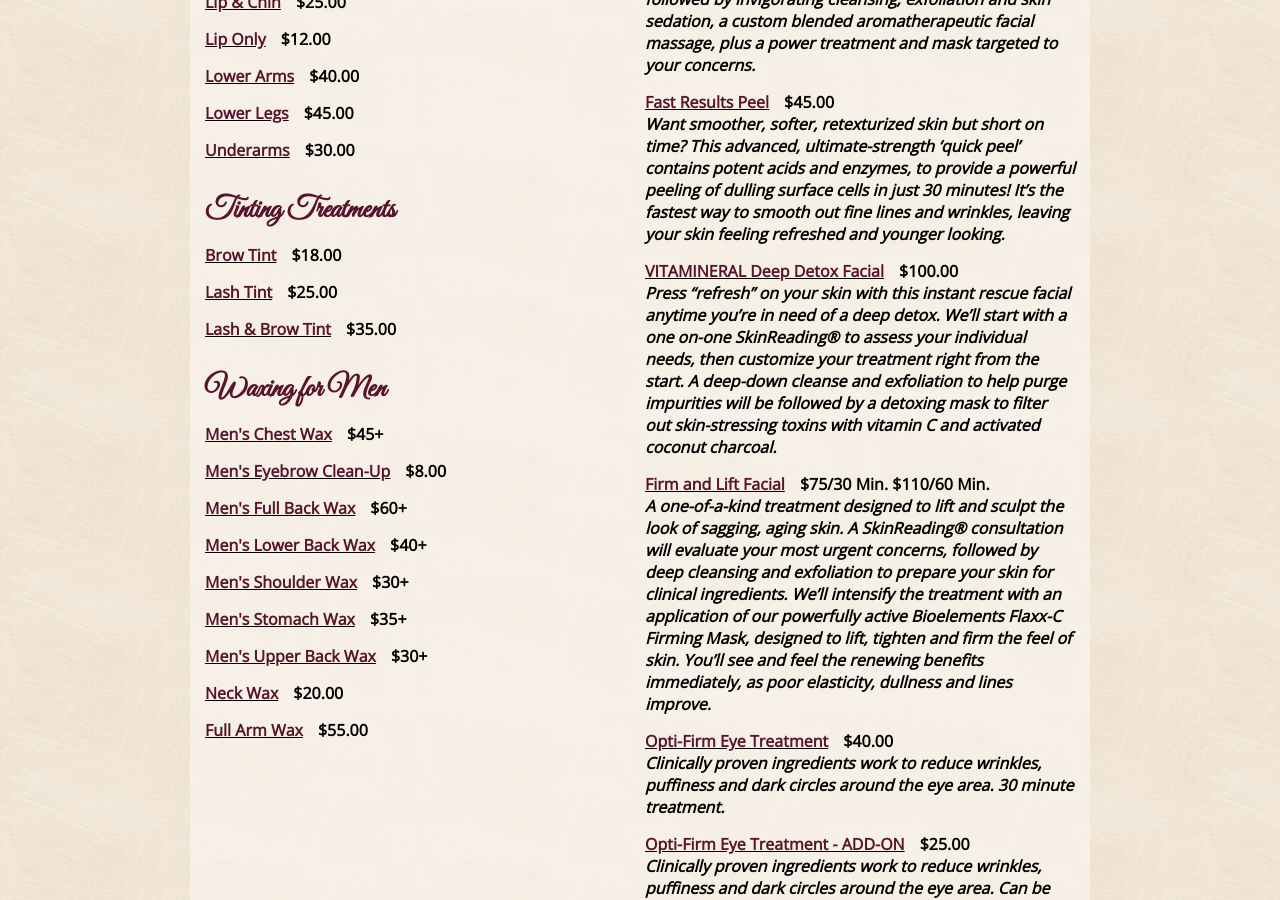
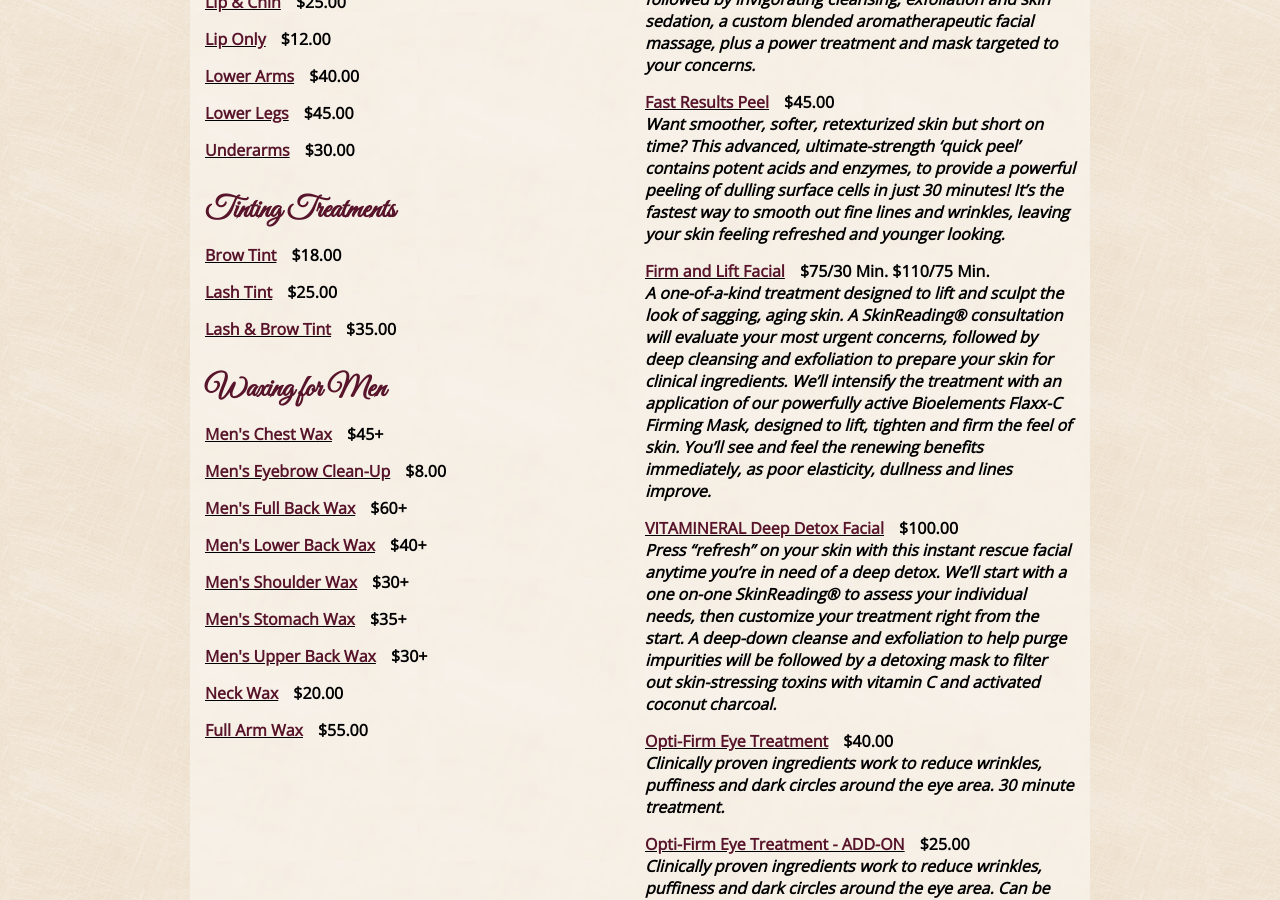
Before and after one commit to susanspedispa/susanspedispa.github.io, a Jekyll site: the page built from menu/spa.html, in a window 1280 px wide and 900 px high, scrolled down 711 px. Built offline with Jekyll 4.4.1, drawn with Linux system fonts in a browser that asks for light colours; some of the changed lines change nothing that is shown.

Commit message:
Update spa.yml

```diff
--- a/_data/spa.yml
+++ b/_data/spa.yml
@@ -132,6 +132,14 @@ menu:
             Want smoother, softer, retexturized skin but short on time? This advanced, ultimate-strength ‘quick peel’ contains potent
             acids and enzymes, to provide a powerful peeling of dulling surface cells in just 30 minutes! It’s the fastest way to
             smooth out fine lines and wrinkles, leaving your skin feeling refreshed and younger looking.
+        - name: Firm and Lift Facial
+          price: $75/30 Min. $110/75 Min.
+          description: >
+            A one-of-a-kind treatment designed to lift and sculpt the look of sagging, aging skin. A SkinReading® consultation will
+            evaluate your most urgent concerns, followed by deep cleansing and exfoliation to prepare your skin for clinical ingredients.
+            We’ll intensify the treatment with an application of our powerfully active Bioelements Flaxx-C Firming Mask, designed to lift,
+            tighten and firm the feel of skin. You’ll see and feel the renewing benefits immediately, as poor elasticity, dullness and
+            lines improve.
         - name: VITAMINERAL Deep Detox Facial
           price: $100.00
           description: >
@@ -139,14 +147,6 @@ menu:
             one on-one SkinReading® to assess your individual needs, then customize your treatment right from the start. A deep-down
             cleanse and exfoliation to help purge impurities will be followed by a detoxing mask to filter out skin-stressing toxins
             with vitamin C and activated coconut charcoal.
-        - name: Firm and Lift Facial
-          price: $75/30 Min. $110/60 Min.
-          description: >
-            A one-of-a-kind treatment designed to lift and sculpt the look of sagging, aging skin. A SkinReading® consultation will
-            evaluate your most urgent concerns, followed by deep cleansing and exfoliation to prepare your skin for clinical ingredients.
-            We’ll intensify the treatment with an application of our powerfully active Bioelements Flaxx-C Firming Mask, designed to
-            lift, tighten and firm the feel of skin. You’ll see and feel the renewing benefits immediately, as poor elasticity,
-            dullness and lines improve.
         - name: Opti-Firm Eye Treatment
           price: $40.00
           description: >
```
